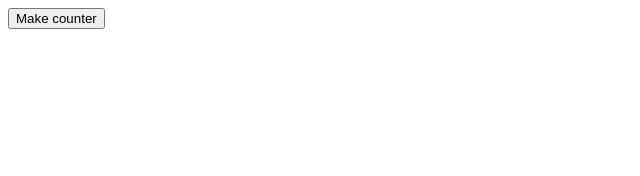
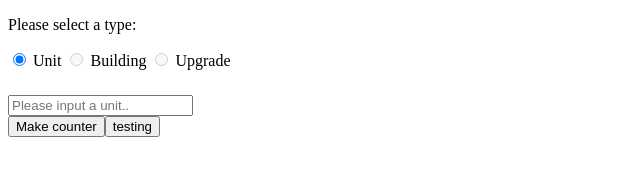
Before and after one commit to JordanAlexanderWright/SC2Buildinator, a plain HTML site: page index.html in a window 1280 px wide. Shown: the whole page, without its empty margins (0-640 px from the left). Drawn offline with Linux system fonts and the light colour scheme.

Commit message:
Updated HTML and CSS for new selectors

```diff
--- a/index.html
+++ b/index.html
@@ -10,10 +10,29 @@
 
 <body>
 
+    <form action="" class="buildMaker">
+
+        <div class="typeSelector">
+
+            <p>Please select a type:</p>
+
+            <input type='radio' value="unit" id="unit" name="typeSelector" checked>
+            <label for="unit">Unit</label>
+
+            <input type='radio' value="building" id="building" name="typeSelector" disabled>
+            <label for="building">Building</label>
+
+            <input type='radio' value="upgrade" id="upgrade" name="typeSelector" disabled>
+            <label for="upgrade">Upgrade</label>
+        </div>
+
+        <input type="text" name="" id="objectSelector" placeholder="Please input a unit..">
+    </form>
+
     <div class="buttonContainer">
 
         <input type="button" value="Make counter" id="makeCounter">
-
+        <input type="button" value="testing" id="test">
     </div>
 
     <div id="counterContainer">
--- a/style.css
+++ b/style.css
@@ -13,6 +13,10 @@
     flex-direction: row;
 }
 
+.typeSelector{
+    margin-bottom: 25px;
+}
+
 /* These styles will apply to my countdown icons (figure/figcaptions) */
 
 figure {
```
